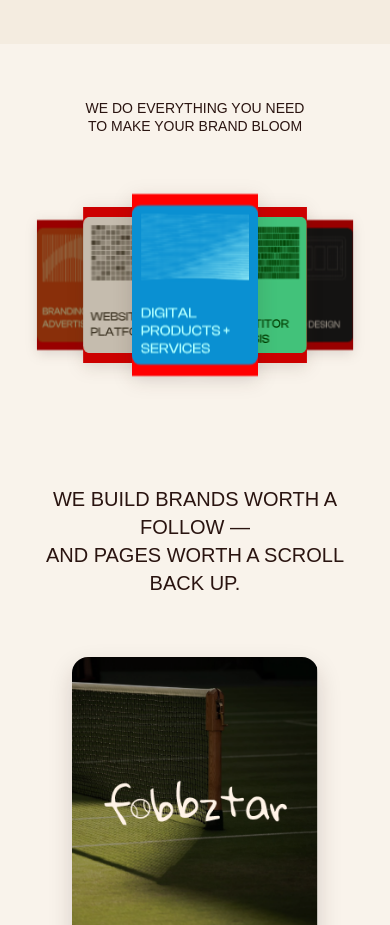
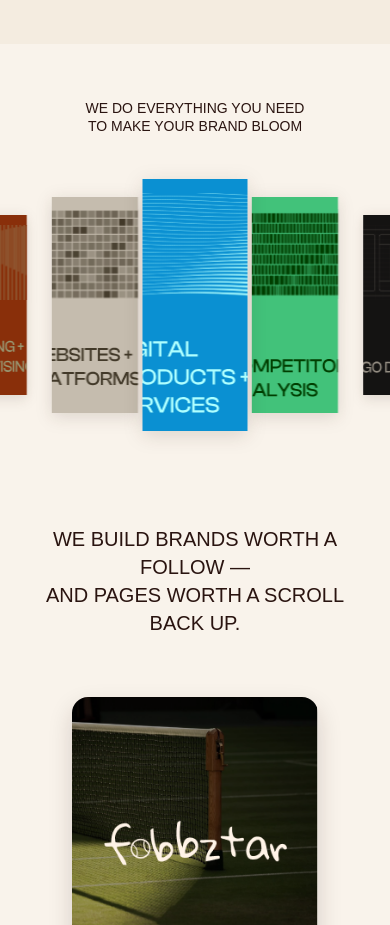
Before and after one commit to annaskhan-dev/RCHYstudio, a React (Vite) app: page / in a window 390 px wide. Shown: the part 800-1725 px from the top of the page. Built offline with nearby package versions, Linux system fonts and the light colour scheme.

Commit message:
Fix hero section alignment and class naming

```diff
--- a/src/components/cards.module.css
+++ b/src/components/cards.module.css
@@ -2,8 +2,8 @@
   margin: 0;
   padding: 0;
   box-sizing: border-box;
-  -webkit-tap-highlight-color: transparent; /* Add this line */
-  outline: none; /* Add this line */
+  -webkit-tap-highlight-color: transparent;
+  outline: none;
 }
 
 .cardsSection {
@@ -14,7 +14,7 @@
   flex-direction: column;
   align-items: center;
   justify-content: flex-start;
-  padding-top:110px;
+  padding-top: 110px;
   overflow: hidden;
   user-select: none;
   position: relative;
@@ -83,17 +83,15 @@
   justify-content: center;
   perspective: 1000px;
 
+  /* Increased multiplier to 130px to stop cards from overlapping */
   transform:
-    translateX(calc(var(--offset) * 95px + var(--drag-offset)))
+    translateX(calc(var(--offset) * 130px + var(--drag-offset)))
     translateZ(calc(var(--abs-offset) * -60px))
     rotateY(calc(var(--offset) * -16deg))
     scale(calc(1 - var(--abs-offset) * 0.12));
 
   filter: brightness(calc(1 - var(--abs-offset) * 0.2)) drop-shadow(0 6px 14px rgba(42, 20, 16, 0.14));
-
-  transition:
-    transform 0.4s cubic-bezier(0.2, 0.8, 0.2, 1),
-    filter 0.4s ease;
+  transition: transform 0.4s cubic-bezier(0.2, 0.8, 0.2, 1), filter 0.4s ease;
 }
 
 .cardContainer.dragging .cardWrapper:not(.transitioning) {
@@ -104,14 +102,11 @@
 .cardInner {
   position: relative;
   width: 100%;
-  height: 450px;
+  height: 450px; /* Must match cardWrapper */
   transform-style: preserve-3d;
-  /* Back to your elegant, smooth transition speed */
   transition: transform 0.6s cubic-bezier(0.4, 0, 0.2, 1);
-  background: red; /* ADD THIS TEMPORARILY */
 }
 
-/* Triggers flip when active zone is hovered */
 .centerCard.hovered .cardInner {
   transform: rotateY(180deg);
 }
@@ -140,17 +135,18 @@
   background: transparent;
 }
 
+/* Fixed image distortion */
 .cardImg {
   width: 100%;
   height: 100%;
-  object-fit: contain;
+  object-fit: cover; /* Ensures image fills space without stretching */
 }
 
 /* --- 2D INTERACTION HIT LAYOUT --- */
 .interactionOverlay {
   position: absolute;
   width: 100%;
-  height: 450px;  /* Matches the exact cardWrapper height */
+  height: 450px; /* Must match cardWrapper */
   display: flex;
   align-items: center;
   justify-content: center;
@@ -160,21 +156,18 @@
 .hitZone {
   position: absolute;
   width: 100px;
-  height: 320px;
+  height: 450px; /* Aligned to match new height */
   cursor: pointer;
   background: transparent;
-  transform: translateX(calc(var(--offset) * 95px));
+  transform: translateX(calc(var(--offset) * 130px));
   z-index: 1;
 }
 
-/* Matches the visible card dimension EXACTLY in both width and height */
 .activeHitZone {
-  width: 190px;   /* Exact width of your cardWrapper */
-  height: 230px;  /* Exact height of your cardWrapper */
-  z-index: 5;     /* Layers it ABOVE the side hitZones so they never block its edges */
+  width: 180px;  /* Matches cardWrapper width */
+  height: 450px; /* Matches cardWrapper height */
+  z-index: 5;
 }
-
-
 
 /* =========================================================
    MOBILE RESPONSIVE OVERRIDES
@@ -187,41 +180,39 @@
   }
 
   .carouselWrapper {
-    height: 320px;
+    height: 360px; /* Increased mobile carousel height */
     perspective: 800px;
   }
 
   .cardWrapper {
-    width: 180px;
-    height: 450px;
-
+    width: 150px;
+    height: 360px; /* Mobile height */
     transform:
-      translateX(calc(var(--offset) * 60px + var(--drag-offset)))
+      translateX(calc(var(--offset) * 100px + var(--drag-offset)))
       translateZ(calc(var(--abs-offset) * -40px))
       rotateY(calc(var(--offset) * -16deg))
       scale(calc(0.7 - var(--abs-offset) * 0.1));
   }
 
   .cardInner {
-    height: 260px;
+    height: 360px; /* Fixed: aligned with wrapper */
   }
 
   .interactionOverlay {
-    height: 260px;
+    height: 360px; /* Fixed: aligned with wrapper */
   }
 
-  /* Shrinking the Hit Zone to fit the smaller cards more precisely */
   .hitZone {
-    height: 120px; /* Reduced to make the click area more precise */
-    transform: translateX(calc(var(--offset) * 60px));
+    height: 360px;
+    transform: translateX(calc(var(--offset) * 100px));
   }
 
   .activeHitZone {
-    width: 120px;
-    height: 180px; /* Kept taller to ensure easy clicking on the active card */
+    width: 150px;
+    height: 360px;
   }
 
-  .h2{
+  .h2 {
     font-size: 14px;
   }
 }
```
